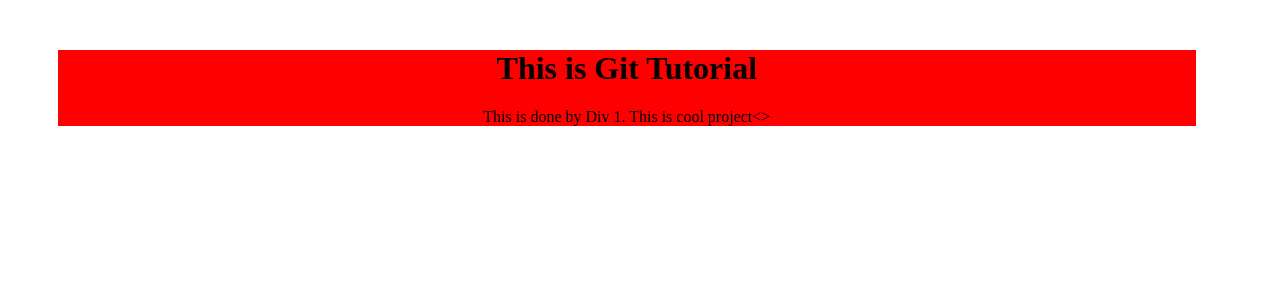
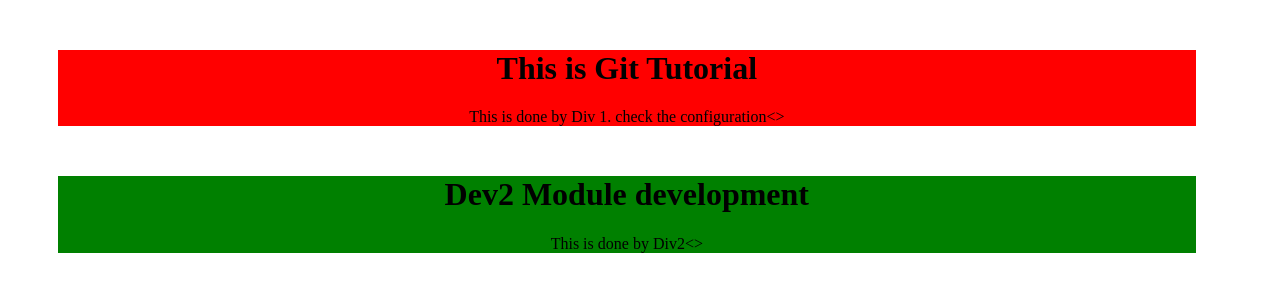
Before and after one commit to suresh-aiml/git-chk, a plain HTML site: page index.html in a window 1280 px wide. Drawn offline with Linux system fonts and the light colour scheme.

Commit message:
Dev2 Changes

```diff
--- a/index.html
+++ b/index.html
@@ -10,8 +10,15 @@
 <body>
 <div class="box red">
 <h1>This is Git Tutorial</h1>
-<p> This is done by Div 1. This is cool project<>
+<p> This is done by Div 1. check the configuration<>
 
 </div>
+
+<div class="box green">
+<h1>Dev2 Module development</h1>
+<p> This is done by Div2<>
+
+</div>
+
 </body>
 </html>
```
